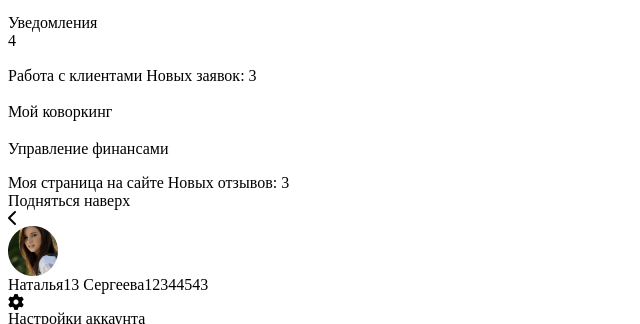
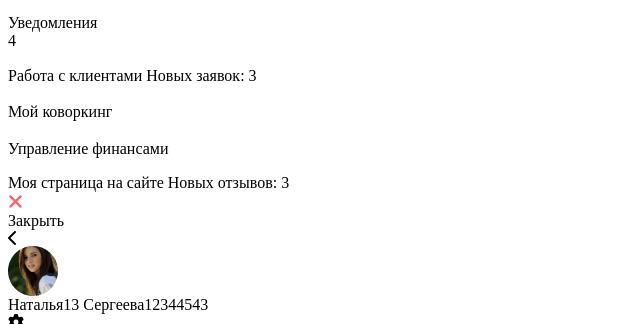
Before and after one commit to Gercog52/layoutCab, a website: page src/index.html in a window 1280 px wide. Shown: the part 90-414 px from the top of the page, without its empty margins (0-640 px from the left). Drawn offline with Linux system fonts and the light colour scheme.

Commit message:
final layout

```diff
--- a/src/css/css.css
+++ b/src/css/css.css
@@ -17,9 +17,8 @@ body {
   overflow: hidden;
 }
 .menu {
-  display: none;
   width: 100%;
-  max-width: 327px;
+  max-width: 320px;
   background-color: #173343;
 }
 .menu__messag {
--- a/src/index.html
+++ b/src/index.html
@@ -64,9 +64,14 @@
           <span>Новых отзывов: 3</span>
         </div>
       </div>
-      <div class="menu__messag">
-        <div class="menu__messagText">
-          Подняться наверх
+      <div class="menu__item menu__control">
+        <div class="menu__itemImg">
+          <div class="" style="color: #ed6b6a; font-size: 20px;">
+            <i class="fas fa-times"></i>
+          </div>
+        </div>
+        <div class="menu__itemText">
+          <span>Закрыть</span>
         </div>
       </div>
     </div>
--- a/src/js/helpers.js
+++ /dev/null
@@ -1,6 +0,0 @@
-const func = (d,b) => {
-    return d+b
-}
-const d = 10;
-console.log(d+20)
-console.log(func(10,69));
--- a/src/sass/media.sass
+++ b/src/sass/media.sass
@@ -1,3 +1,11 @@
+@media all and ( max-width: 1650px )
+  .menu
+    position: fixed
+    margin-left: -320px
+    transition: 0.5s
+    z-index: 10
+  .menu_open
+    margin-left: 0px
 @media all and ( max-width: 1285px )
   .board
   .board__column + .board__column
@@ -6,7 +14,6 @@
     flex-basis: 100%
   .services
     max-width: 100%
-
 @media all and ( max-width: 927px )
   .contacts__phoneAndEmail
     flex-shrink: 0
```
Also changed, not shown: src/index.js (+8 -2 lines).
